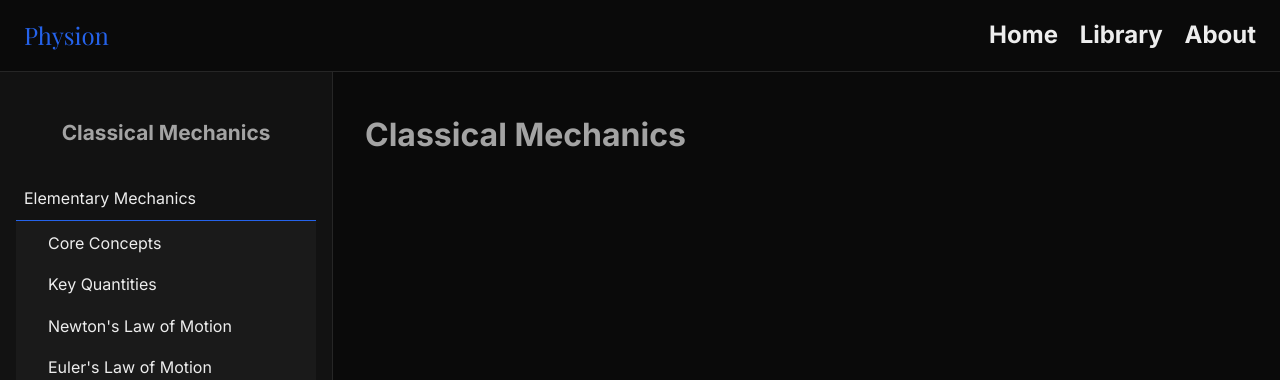
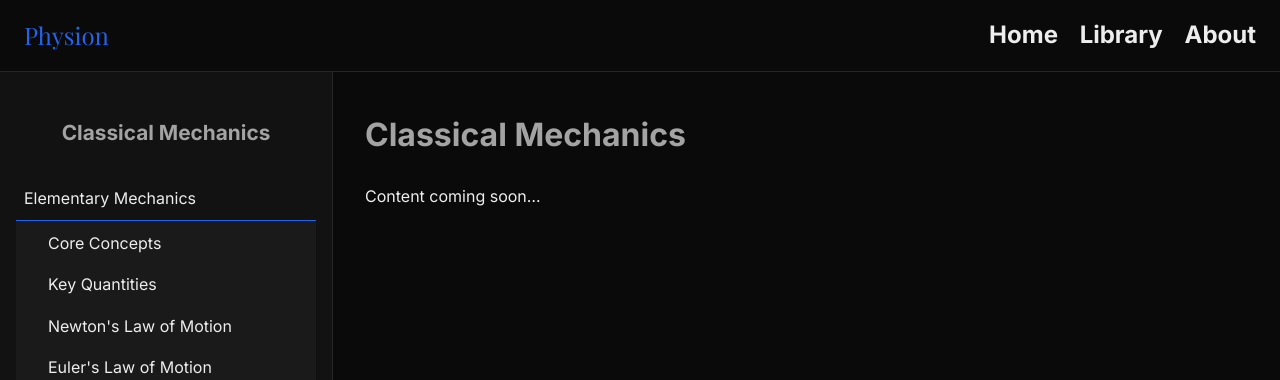
Before and after one commit to thfahim-xyz/physion, a Jekyll site: the page built from books/cm/cm0.md, in a window 1280 px wide. Shown: the top 380 px of the page. Built offline with Jekyll 4.4.1, drawn with Linux system fonts in a browser that asks for light colours.

Commit message:
Update cm0.md

```diff
--- a/books/cm/cm0.md
+++ b/books/cm/cm0.md
@@ -4,4 +4,6 @@ title: Classical Mechanics
 book: cm
 ---
 
-# Classical Mechanics
+# {{ page.title }}
+
+Content coming soon...
```
